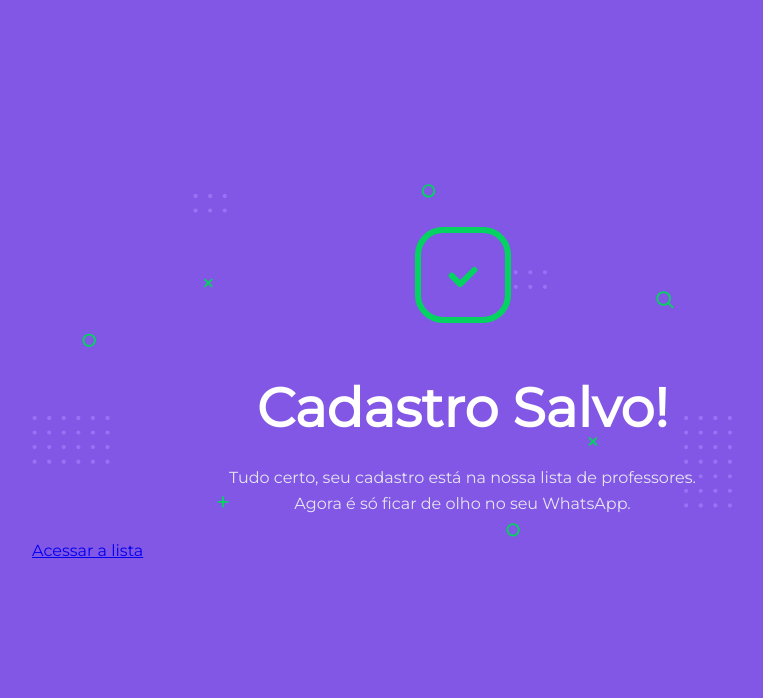
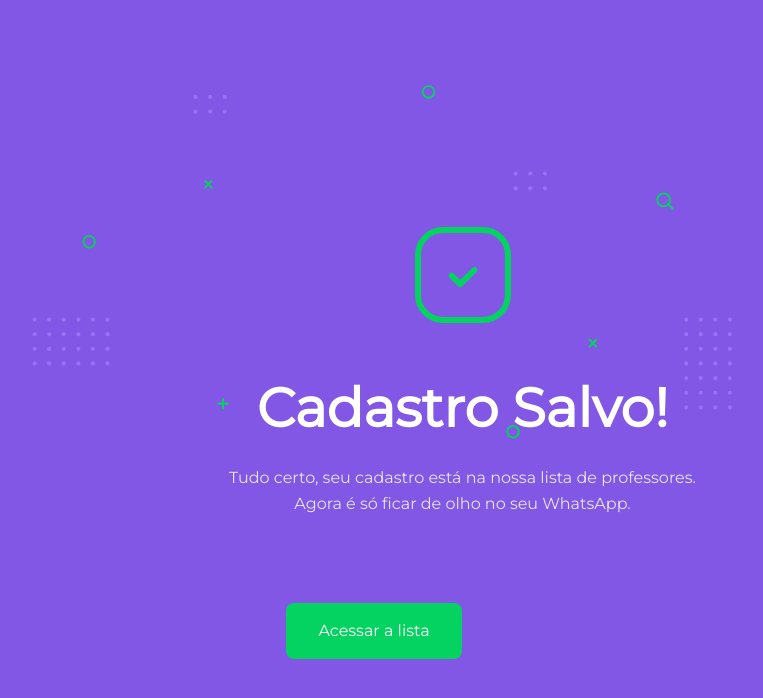
Before and after one commit to jpgSouza/next-level-week2, a website: page src/views/confirmation.html in a window 1280 px wide. Shown: the whole page, without its empty margins (258-1021 px from the left). Drawn offline with Linux system fonts and the light colour scheme; files that its build step writes are made by us from their sources.

Commit message:
Confirmation Button CSS

```diff
--- a/public/styles/partials/confirmation.css
+++ b/public/styles/partials/confirmation.css
@@ -38,3 +38,34 @@
     line-height: 2.6rem;
     color: var(--color-line-in-white);
 }
+
+.confirmation-button {
+    display: flex;
+    justify-content: center;
+    margin-top: 16rem;
+}
+
+.confirmation-button a {
+    width: 17.6rem;
+    height: 5.6rem;
+    border-radius: 0.8rem;
+    margin-right: 1.6rem;
+
+    font-weight: 500;
+    font-size: 1.6rem;
+
+    display: flex;
+    align-items: center;
+    justify-content: center;
+
+    text-decoration: none;
+
+    transition: background 0.4s;
+
+    background: var(--color-secondary);
+    color: var(--color-button-text);
+}
+
+.confirmation-button a:hover {
+    background: var(--color-secondary-dark);
+}
```
